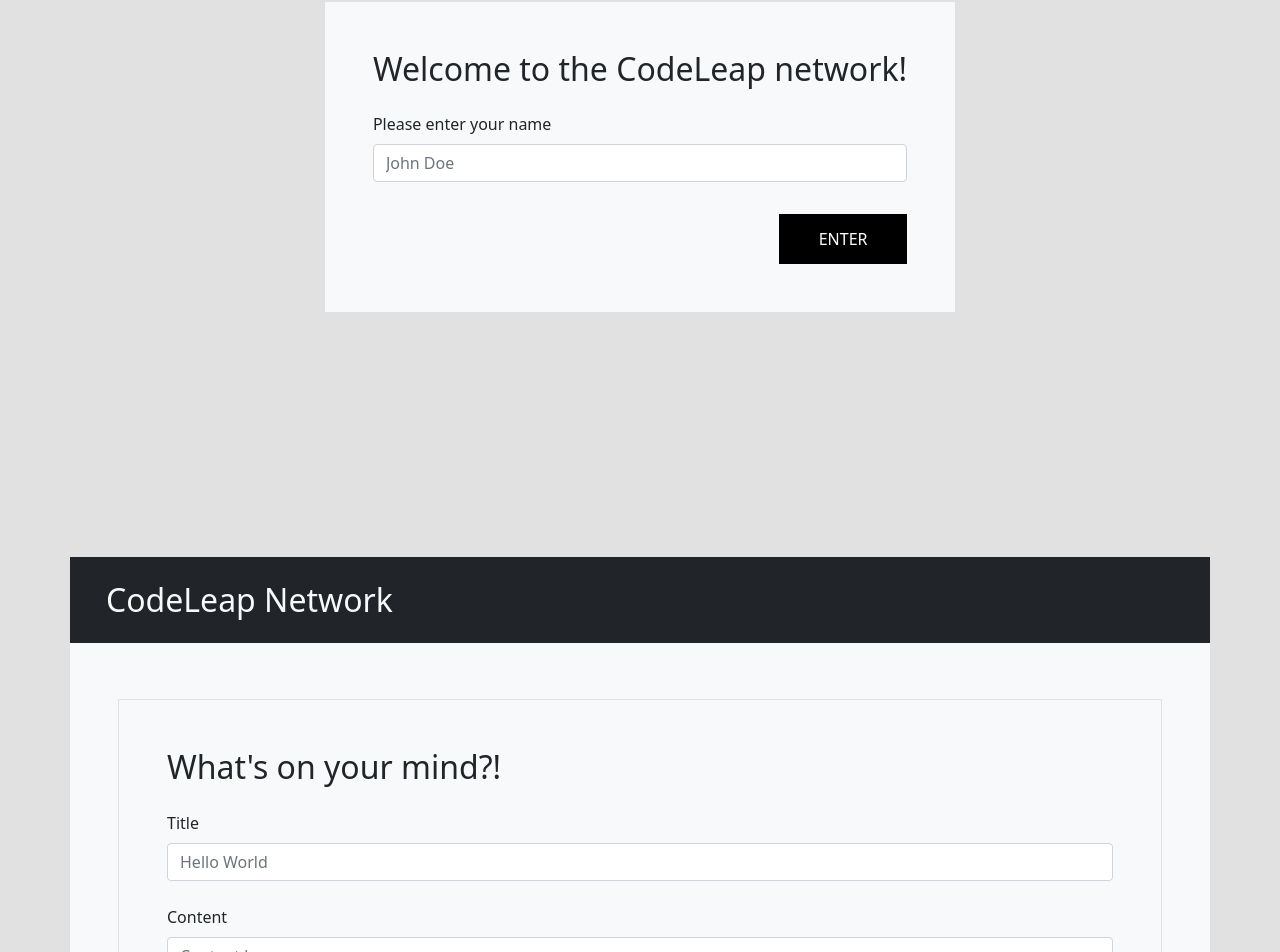
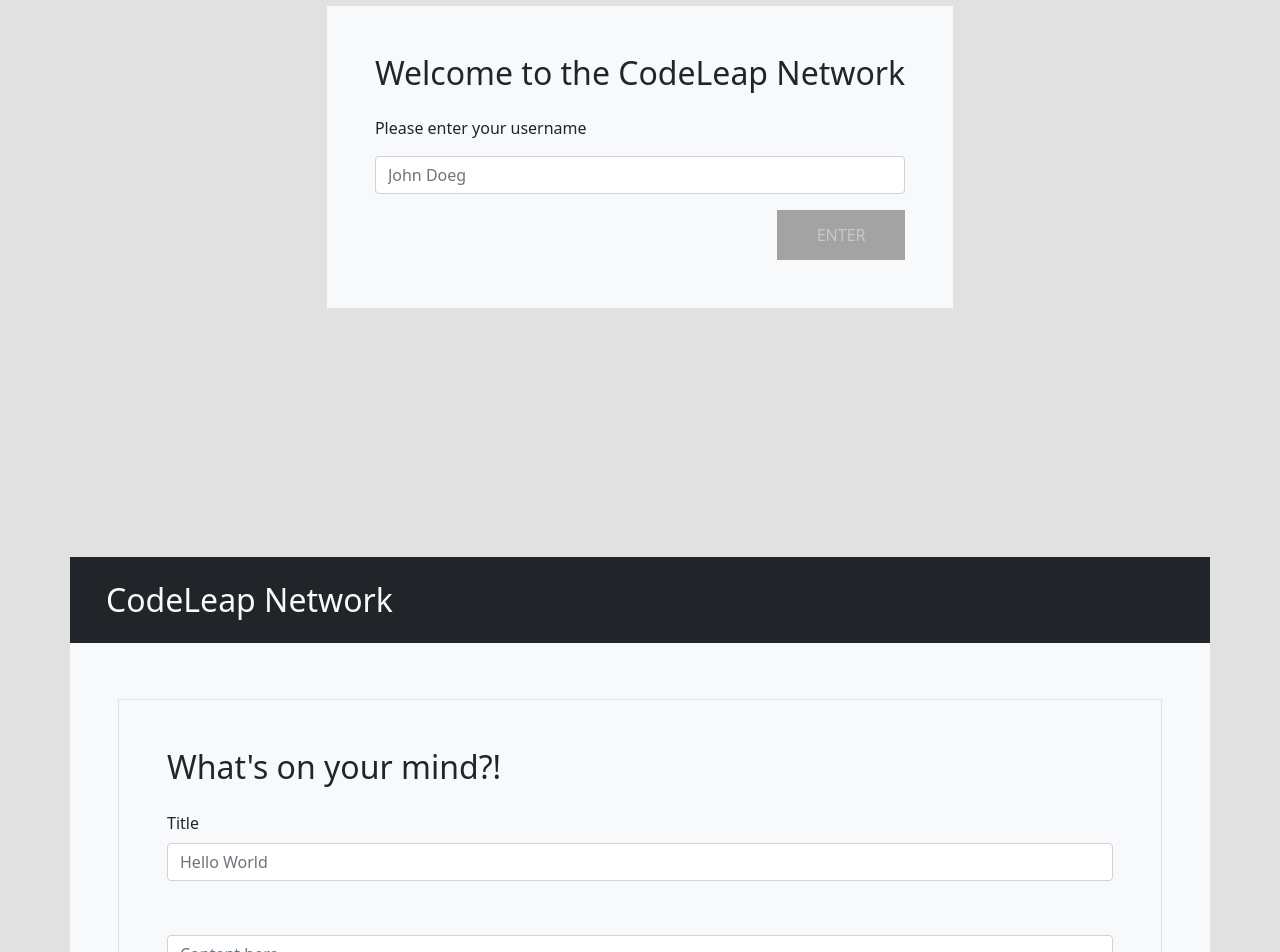
Before and after one commit to rafael-jordao/codeleap-engineering-test, a React (Create React App) app: page / in a window 1280 px wide. Shown: the part 243-1195 px from the top of the page. Built offline with nearby package versions, Linux system fonts and the light colour scheme; the HTML template or start-up script is replaced by a standard one.

Commit message:
changin the components of the inputs

```diff
--- a/src/App.js
+++ b/src/App.js
@@ -1,6 +1,7 @@
 import React from "react";
 import UserLogin from './components/userLogin/index';
 import MainScreen from "./components/MainScreen";
+import "/Users/rafaeljordao/Documents/codeleap/src/index.css"
 
 function App() {
   return (
--- /dev/null
+++ b/src/components/FormItem/FormWithButton/index.js
@@ -0,0 +1,48 @@
+import React, { Component } from 'react';
+import { Input, Label } from 'reactstrap';
+
+
+class FormWithButton extends Component {
+    state = {
+        title: '',
+        name: '',
+        labelcontent: '',
+        buttonContent: '',
+        textplaceholder: '',
+        typeofinput: '',
+        classofinput: ''
+    };
+
+    handleChange = (e) => {
+        this.setState({
+            name: e.target.value,
+
+        })
+    }
+
+    render() {
+        return (
+            <>
+                <h2>{this.props.title}</h2>
+                <Label className = "mt-3 mb-3">
+                    {this.props.labelcontent}
+                </Label>
+                <Input
+                    type={this.props.typeofinput}
+                    placeholder={this.props.textplaceholder}
+                    value={this.state.name} onChange={this.handleChange} />
+                <div className="d-flex justify-content-end pt-3">
+                    <button
+                        disabled={this.state.name.length < 1}>{this.props.buttonContent}
+                        </button>
+                </div>
+            </>
+
+        )
+    }
+
+}
+
+
+
+export default FormWithButton;
--- a/src/components/FormItem/index.js
+++ b/src/components/FormItem/index.js
@@ -6,7 +6,7 @@
     constructor(props) {
         super(props);
         this.state = {
-            FormItem: { placeHolder: '', type: '', label: '', title: '', isdabled: false, setvalue: String },
+            FormItem: { placeHolder: '', type: '', label: '', title: ''},
         };
     }
 
@@ -20,8 +20,7 @@
                         placeholder={this.props.placeHolder}
                         type={this.props.type}
                         className="input-group mb-3"
-                        isdisabled={this.props.isdabled}
-                        setvalue = {this.props.value}
+
                     />
 
                 </FormGroup>
--- a/src/components/MainButton/index.js
+++ b/src/components/MainButton/index.js
@@ -11,21 +11,19 @@
     constructor() {
         super();
         this.state = {
-            Button: { textContent: '', isactive: ''}
+            Button: { textContent: '', isdisabled:{}}
         };
+    }
 
 
 
-    }
 
     render() {
         return (
-            <div className={"d-flex justify-content-end pt-3"} >
+            <div className="d-flex justify-content-end pt-3" >
                 <button
-
-                    onClick={handleClick}>
-                    {this.props.textContent}
-                </button>
+                disabled={this.props.isdisabled}
+                >{this.props.textContent}</button>
             </div>
         )
     }
--- a/src/components/MainScreen/index.js
+++ b/src/components/MainScreen/index.js
@@ -1,11 +1,15 @@
 import React, { useState, Component } from "react";
 import SinglePost from "../SinglePost";
-import MainButton from "../MainButton";
 import FormItem from "../FormItem";
+import FormWithButton from "../FormItem/FormWithButton";
 
 
 
 class CreatePost extends Component {
+
+    state = {
+
+    }
 
     render() {
         return (
@@ -23,14 +27,11 @@
                             label='Title'>
                         </FormItem>
 
-                        <FormItem
-                            placeHolder='Content here'
-                            label='Content'
-                            type='textarea'>
-                        </FormItem>
-
-                        <MainButton
-                            textContent='CREATE' />
+                        <FormWithButton
+                            buttonContent="CREATE"
+                            typeofinput="text"
+                            textplaceholder="Content here"
+                        />
 
                     </div>
                 </div>
--- a/src/components/userLogin/index.js
+++ b/src/components/userLogin/index.js
@@ -1,32 +1,26 @@
-import React, { useState, Component } from 'react';
-import "/Users/rafaeljordao/Documents/codeleap/src/index.css"
-import MainButton from '../MainButton';
-import FormItem from '../FormItem';
+import React, { Component } from 'react';
+
+import FormWithButton from '../FormItem/FormWithButton';
 
 
 
+class UserLogin extends Component {
 
-const UserLogin = () => {
-
-
-
+    render() {
         return (
             <div className="container d-flex justify-content-center align-items-center vh-100">
                 <div className='bg-light p-5'>
-                    <FormItem
-                        placeHolder='John Doe'
-                        title='Welcome to the CodeLeap network!'
-                        label='Please enter your name'
-
-                    />
-
-                    <MainButton
-                    textContent='ENTER'></MainButton>
+                        <FormWithButton
+                        title="Welcome to the CodeLeap Network"
+                        buttonContent="ENTER"
+                        labelcontent = "Please enter your username"
+                        textplaceholder= "John Doeg"
+                        />
                 </div>
             </div>
 
         )
-
+    }
 
 }
 
```
Also changed, not shown: src/components/FormGroup/index.js (deleted, +0 -25 lines).
